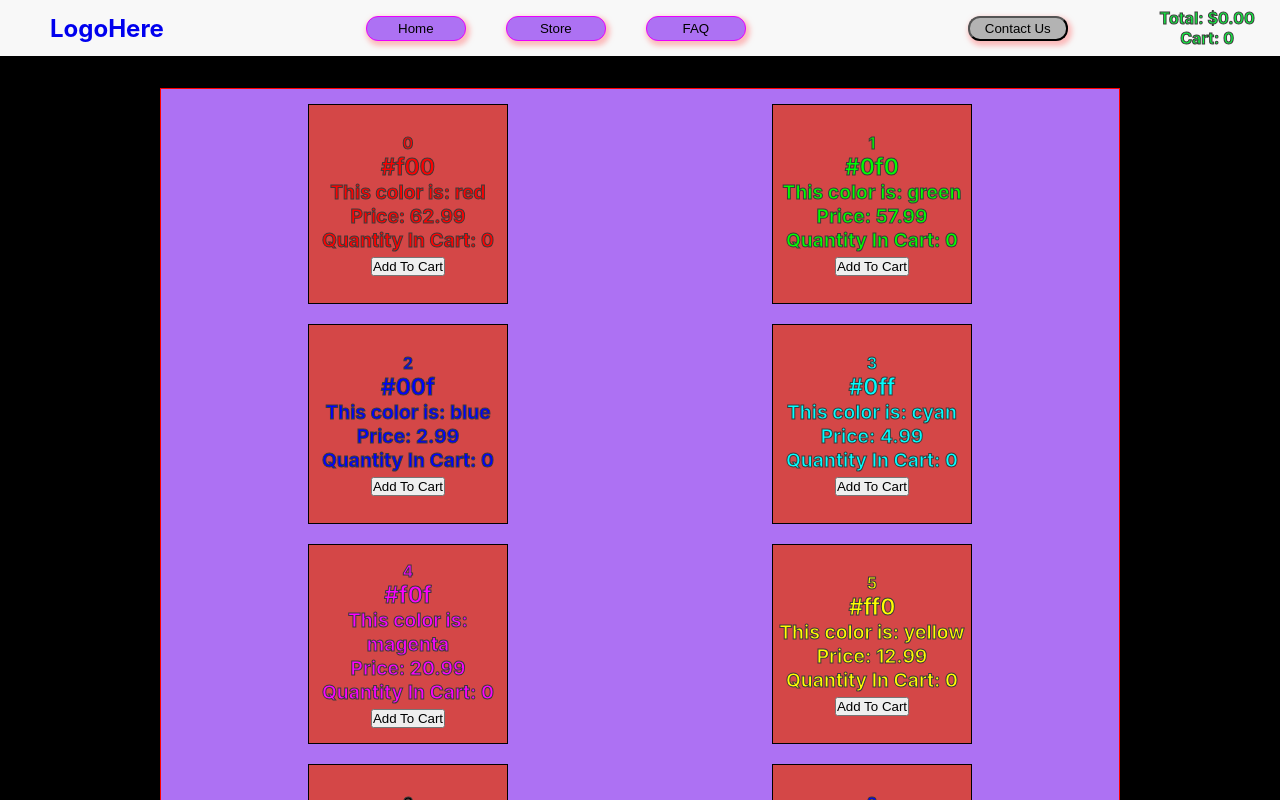
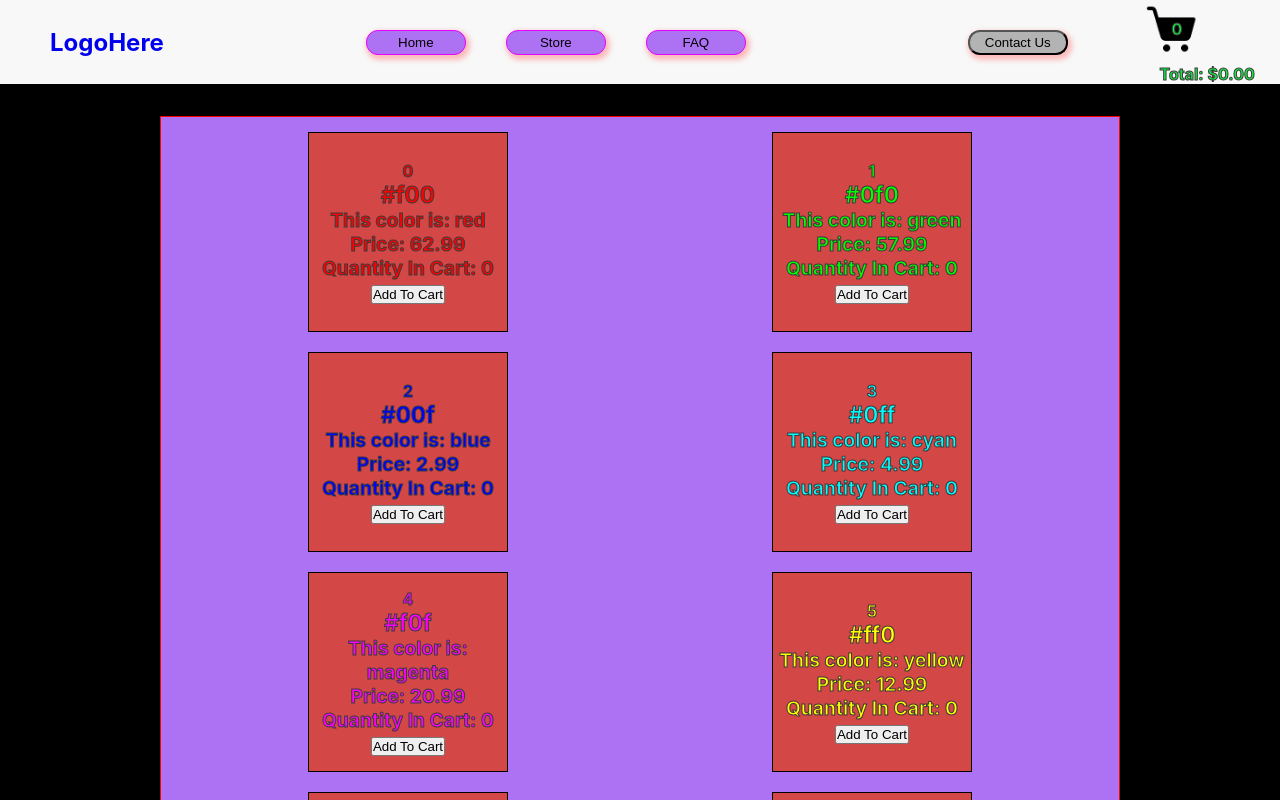
Before and after one commit to BLacey99/shop, a React (Create React App) app: page /store in a window 1280 px wide. Shown: the top 800 px of the page. Built offline with nearby package versions, Linux system fonts and the light colour scheme.

Commit message:
Added cart icon and functionality. TODO: Add cart page

```diff
--- a/src/components/shopping-cart/cart/cart/cart.css
+++ b/src/components/shopping-cart/cart/cart/cart.css
@@ -1,3 +1,41 @@
 .cartClass{
 margin-right:2.5%;
 }
+
+
+#cartIcon{
+    min-height:2rem !important;
+    min-width:2.5rem !important;
+
+
+}
+
+a{
+
+}
+
+#cartIcon{
+    scale:90%;
+
+}
+
+#cartSize{
+    position:absolute;
+    left:48.5%;
+    top:30%;
+}
+
+#cartContainer{
+    position:relative;
+    display:flex;
+    justify-content: center;
+    align-items: center;
+    width:50%;
+}
+
+#cartContainer:hover{
+    scale:105%;
+    cursor:pointer;
+
+
+}
--- a/src/components/shopping-cart/cart/cart/cart.js
+++ b/src/components/shopping-cart/cart/cart/cart.js
@@ -1,14 +1,19 @@
-import React from "react"
-import './cart.css'
+import React from "react";
+import "./cart.css";
 import { useState } from "react";
+import CartIcon from "./cartIcon.png";
 
-export default function Cart(props){
+export default function Cart(props) {
+  return (
+    <div className="cartClass">
+      <div id="cartContainer">
+      <a href="http://localhost:3000/"><img id="cartIcon" src={CartIcon}></img></a>
+        <div id="cartSize">
+          <p>{props.cartSize}</p>
+        </div>
+      </div>
 
-    return(
-        <div className="cartClass">
-            <p>Total: ${props.total.toFixed(2)}</p>
-            <p>Cart: {props.cartSize}</p>
-        </div>
-    )
-
+      <p>Total: ${props.total.toFixed(2)}</p>
+    </div>
+  );
 }
```
Also changed, not shown: src/components/shopping-cart/cart/cart/cartIcon.png (added), src/components/shopping-cart/cart/cart/carty.png (added).
